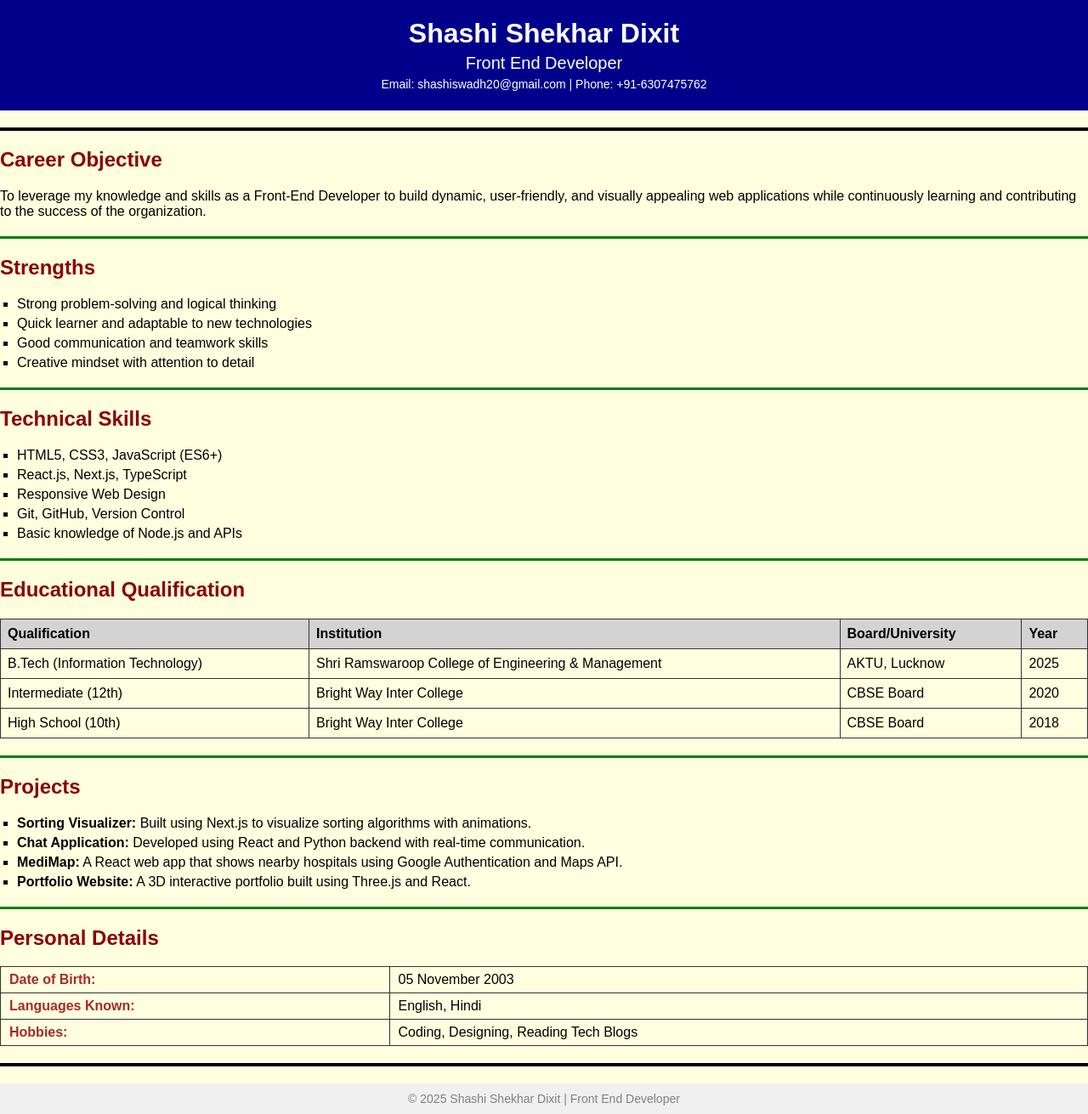
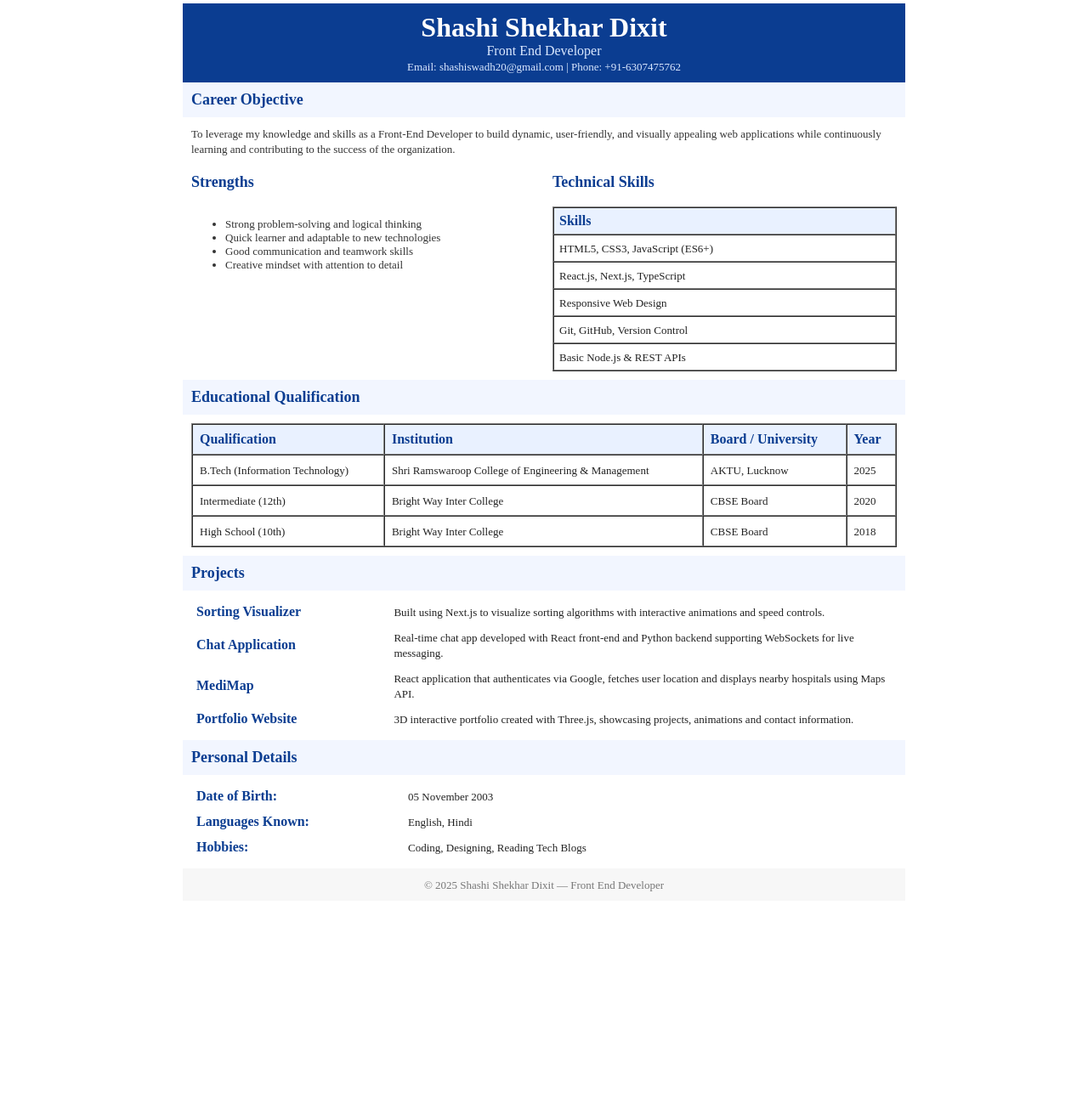
Before and after one commit to ShashiShekharDixit/Advanced-Front-End-Devlopment, a plain HTML site: page Day4/index.html in a window 1280 px wide. Shown: the part 4-1315 px from the top of the page at 85% size. After the commit the page ends 1072 px from the top, so only its background shows below. Drawn offline with Linux system fonts and the light colour scheme.

Commit message:
Questions

```diff
--- a/Day4/index.html
+++ b/Day4/index.html
@@ -2,130 +2,172 @@
 <html lang="en">
 <head>
   <meta charset="UTF-8">
-  <title>Resume - Front End Developer</title>
-  <link rel="stylesheet" href="styles.css">
+  <title>Resume - Shashi Shekhar Dixit</title>
 </head>
-<body>
+<body bgcolor="#ffffff" text="#222222">
+
+  <center>
+    <table border="0" width="850" cellpadding="10" cellspacing="0">
 
       <!-- Header -->
-  <div class="header">
-    <h1>Shashi Shekhar Dixit</h1>
-    <h3>Front End Developer</h3>
-    <p>Email: shashiswadh20@gmail.com | Phone: +91-6307475762</p>
-  </div>
+      <tr>
+        <td colspan="2" bgcolor="#0b3d91" align="center">
+          <font color="#ffffff" size="6"><b>Shashi Shekhar Dixit</b></font><br>
+          <font color="#dbe9ff" size="3">Front End Developer</font><br>
+          <font color="#dbe9ff" size="2">Email: shashiswadh20@gmail.com | Phone: +91-6307475762</font><br>
+        </td>
+      </tr>
 
-  <hr class="black">
+      <tr>
+        <th colspan="2" align="left" bgcolor="#f2f6ff">
+          <font color="#0b3d91" size="4">Career Objective</font>
+        </th>
+      </tr>
+      <tr>
+        <td colspan="2">
+          <font size="2" color="#333333">
+            To leverage my knowledge and skills as a Front-End Developer to build dynamic,
+            user-friendly, and visually appealing web applications while continuously learning
+            and contributing to the success of the organization.
+          </font>
+        </td>
+      </tr>
 
-  <!-- Career Objective -->
-  <section>
-    <h2>Career Objective</h2>
-    <p>
-      To leverage my knowledge and skills as a Front-End Developer to build
-      dynamic, user-friendly, and visually appealing web applications while continuously
-      learning and contributing to the success of the organization.
-    </p>
-  </section>
-
-  <hr>
-
-  <!-- Strengths -->
-  <section>
-    <h2>Strengths</h2>
+      <tr>
+        <td valign="top" width="50%">
+          <font color="#0b3d91" size="4"><b>Strengths</b></font><br><br>
+          <font size="2" color="#333333">
             <ul>
               <li>Strong problem-solving and logical thinking</li>
               <li>Quick learner and adaptable to new technologies</li>
               <li>Good communication and teamwork skills</li>
               <li>Creative mindset with attention to detail</li>
             </ul>
-  </section>
+          </font>
+        </td>
 
-  <hr>
+        <td valign="top" width="50%">
+          <font color="#0b3d91" size="4"><b>Technical Skills</b></font><br><br>
 
-  <!-- Skills -->
-  <section>
-    <h2>Technical Skills</h2>
-    <ul>
-      <li>HTML5, CSS3, JavaScript (ES6+)</li>
-      <li>React.js, Next.js, TypeScript</li>
-      <li>Responsive Web Design</li>
-      <li>Git, GitHub, Version Control</li>
-      <li>Basic knowledge of Node.js and APIs</li>
-    </ul>
-  </section>
-
-  <hr>
-
-  <!-- Education -->
-  <section>
-    <h2>Educational Qualification</h2>
-    <table>
-      <tr>
-        <th>Qualification</th>
-        <th>Institution</th>
-        <th>Board/University</th>
-        <th>Year</th>
+          <table border="1" cellpadding="6" cellspacing="0" width="100%">
+            <tr bgcolor="#e9f1ff">
+              <th align="left"><font color="#0b3d91">Skills</font></th>
             </tr>
             <tr>
-        <td>B.Tech (Information Technology)</td>
-        <td>Shri Ramswaroop College of Engineering & Management</td>
-        <td>AKTU, Lucknow</td>
-        <td>2025</td>
+              <td><font size="2">HTML5, CSS3, JavaScript (ES6+)</font></td>
             </tr>
             <tr>
-        <td>Intermediate (12th)</td>
-        <td>Bright Way Inter College</td>
-        <td>CBSE Board</td>
-        <td>2020</td>
+              <td><font size="2">React.js, Next.js, TypeScript</font></td>
             </tr>
             <tr>
-        <td>High School (10th)</td>
-        <td>Bright Way Inter College</td>
-        <td>CBSE Board</td>
-        <td>2018</td>
+              <td><font size="2">Responsive Web Design</font></td>
+            </tr>
+            <tr>
+              <td><font size="2">Git, GitHub, Version Control</font></td>
+            </tr>
+            <tr>
+              <td><font size="2">Basic Node.js & REST APIs</font></td>
             </tr>
           </table>
-  </section>
 
-  <hr>
+        </td>
+      </tr>
 
-  <!-- Projects -->
-  <section>
-    <h2>Projects</h2>
-    <ul>
-      <li><b>Sorting Visualizer:</b> Built using Next.js to visualize sorting algorithms with animations.</li>
-      <li><b>Chat Application:</b> Developed using React and Python backend with real-time communication.</li>
-      <li><b>MediMap:</b> A React web app that shows nearby hospitals using Google Authentication and Maps API.</li>
-      <li><b>Portfolio Website:</b> A 3D interactive portfolio built using Three.js and React.</li>
-    </ul>
-  </section>
-
-  <hr>
-
-  <!-- Personal Details -->
-  <section>
-    <h2>Personal Details</h2>
-    <table class="details">
       <tr>
-        <td>Date of Birth:</td>
-        <td>05 November 2003</td>
+        <th colspan="2" align="left" bgcolor="#f2f6ff">
+          <font color="#0b3d91" size="4">Educational Qualification</font>
+        </th>
       </tr>
       <tr>
-        <td>Languages Known:</td>
-        <td>English, Hindi</td>
+        <td colspan="2">
+          <table border="1" cellpadding="8" cellspacing="0" width="100%">
+            <tr bgcolor="#e9f1ff">
+              <th align="left"><font color="#0b3d91">Qualification</font></th>
+              <th align="left"><font color="#0b3d91">Institution</font></th>
+              <th align="left"><font color="#0b3d91">Board / University</font></th>
+              <th align="left"><font color="#0b3d91">Year</font></th>
             </tr>
             <tr>
-        <td>Hobbies:</td>
-        <td>Coding, Designing, Reading Tech Blogs</td>
+              <td><font size="2">B.Tech (Information Technology)</font></td>
+              <td><font size="2">Shri Ramswaroop College of Engineering &amp; Management</font></td>
+              <td><font size="2">AKTU, Lucknow</font></td>
+              <td><font size="2" align="center">2025</font></td>
+            </tr>
+            <tr>
+              <td><font size="2">Intermediate (12th)</font></td>
+              <td><font size="2">Bright Way Inter College</font></td>
+              <td><font size="2">CBSE Board</font></td>
+              <td><font size="2" align="center">2020</font></td>
+            </tr>
+            <tr>
+              <td><font size="2">High School (10th)</font></td>
+              <td><font size="2">Bright Way Inter College</font></td>
+              <td><font size="2">CBSE Board</font></td>
+              <td><font size="2" align="center">2018</font></td>
             </tr>
           </table>
-  </section>
+        </td>
+      </tr>
 
-  <hr class="black">
+      <tr>
+        <th colspan="2" align="left" bgcolor="#f2f6ff">
+          <font color="#0b3d91" size="4">Projects</font>
+        </th>
+      </tr>
+      <tr>
+        <td colspan="2">
+          <table border="0" cellpadding="6" cellspacing="0" width="100%">
+            <tr>
+              <td width="28%"><font size="3" color="#0b3d91"><b>Sorting Visualizer</b></font></td>
+              <td><font size="2">Built using Next.js to visualize sorting algorithms with interactive animations and speed controls.</font></td>
+            </tr>
+            <tr>
+              <td><font size="3" color="#0b3d91"><b>Chat Application</b></font></td>
+              <td><font size="2">Real-time chat app developed with React front-end and Python backend supporting WebSockets for live messaging.</font></td>
+            </tr>
+            <tr>
+              <td><font size="3" color="#0b3d91"><b>MediMap</b></font></td>
+              <td><font size="2">React application that authenticates via Google, fetches user location and displays nearby hospitals using Maps API.</font></td>
+            </tr>
+            <tr>
+              <td><font size="3" color="#0b3d91"><b>Portfolio Website</b></font></td>
+              <td><font size="2">3D interactive portfolio created with Three.js, showcasing projects, animations and contact information.</font></td>
+            </tr>
+          </table>
+        </td>
+      </tr>
 
-  <!-- Footer -->
-  <div class="footer">
-    © 2025 Shashi Shekhar Dixit | Front End Developer
-  </div>
+      <tr>
+        <th colspan="2" align="left" bgcolor="#f2f6ff">
+          <font color="#0b3d91" size="4">Personal Details</font>
+        </th>
+      </tr>
+      <tr>
+        <td colspan="2">
+          <table border="0" cellpadding="6" cellspacing="0" width="100%">
+            <tr>
+              <td width="30%"><font color="#0b3d91"><b>Date of Birth:</b></font></td>
+              <td><font size="2">05 November 2003</font></td>
+            </tr>
+            <tr>
+              <td><font color="#0b3d91"><b>Languages Known:</b></font></td>
+              <td><font size="2">English, Hindi</font></td>
+            </tr>
+            <tr>
+              <td><font color="#0b3d91"><b>Hobbies:</b></font></td>
+              <td><font size="2">Coding, Designing, Reading Tech Blogs</font></td>
+            </tr>
+          </table>
+        </td>
+      </tr>
 
+      <tr>
+        <td colspan="2" align="center" bgcolor="#f7f7f7">
+          <font size="2" color="#777777">© 2025 Shashi Shekhar Dixit — Front End Developer</font>
+        </td>
+      </tr>
+
+    </table>
+  </center>
 </body>
 </html>
--- a/Day4/styles.css
+++ /dev/null
@@ -1,86 +0,0 @@
-body {
-      font-family: Arial, sans-serif;
-      background-color: lightyellow;
-      color: black;
-      margin: 0;
-      padding: 0;
-    }
-
-    /* Header */
-    .header {
-      background-color: darkblue;
-      color: white;
-      text-align: center;
-      padding: 20px;
-    }
-    .header h1 {
-      margin: 5px;
-      font-size: 32px;
-    }
-    .header h3 {
-      margin: 5px;
-      font-weight: normal;
-      font-size: 20px;
-    }
-    .header p {
-      margin: 3px 0;
-      font-size: 14px;
-    }
-
-    hr {
-      border: none;
-      height: 3px;
-      background-color: green;
-      margin: 20px 0;
-    }
-    hr.black {
-      background-color: black;
-      height: 4px;
-    }
-
-    h2 {
-      color: darkred;
-      margin-top: 0;
-    }
-
-    ul {
-      list-style: square;
-      padding-left: 20px;
-    }
-    ul li {
-      margin: 5px 0;
-    }
-
-    /* Education Table */
-    table {
-      border-collapse: collapse;
-      width: 100%;
-      margin-top: 10px;
-    }
-    table th, table td {
-      border: 1px solid #333;
-      padding: 8px;
-      text-align: left;
-    }
-    table th {
-      background-color: lightgray;
-    }
-
-    /* Personal Details Table */
-    .details td {
-      padding: 6px 10px;
-    }
-    .details td:first-child {
-      color: brown;
-      font-weight: bold;
-    }
-
-    /* Footer */
-    .footer {
-      text-align: center;
-      background-color: #f0f0f0;
-      padding: 10px;
-      font-size: 14px;
-      color: gray;
-      margin-top: 20px;
-    }
```
Also changed, not shown: Lab5/index.html (+26 -19 lines), Questions/Fifth.js (added, +18 -0 lines), Questions/First.js (added, +15 -0 lines), Questions/Fourth.js (added, +16 -0 lines), Questions/Second.js (added, +26 -0 lines), Questions/Third.js (added, +13 -0 lines). Lines whose indentation alone changed are shown as unchanged.
